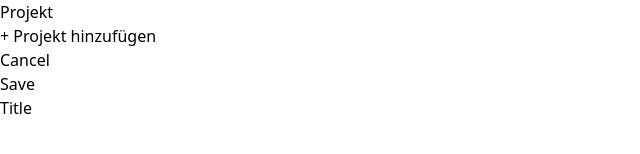
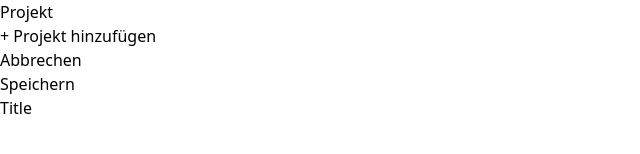
Before and after one commit to CAVEofKYRON/task-manager-sytem, a React (Vite) app: page / in a window 1280 px wide. Both pictures are taken after a click on the button "+ Projekt hinzufügen". Shown: the top 154 px of the page, without its empty margins (0-640 px from the left). Built offline with nearby package versions, Linux system fonts and the light colour scheme.

Commit message:
fix language

```diff
--- a/src/components/NewProject.jsx
+++ b/src/components/NewProject.jsx
@@ -43,7 +43,7 @@ function NewProject({ onAdd, onCancel }) {
         <menu className="flex items-center justify-end gap-4 my-4">
           <li>
             <button className="text-stone-800 hover:text-stone-950" onClick={onCancel}>
-              Cancel
+              Abbrechen
             </button>
           </li>
           <li>
@@ -51,7 +51,7 @@ function NewProject({ onAdd, onCancel }) {
               className="px-6 py-2 rounded-md bg-stone-950 text-stone-50 hover:bg-stone-700"
               onClick={handleSave}
             >
-              Save
+              Speichern
             </button>
           </li>
         </menu>
--- a/src/components/SelectedProject.jsx
+++ b/src/components/SelectedProject.jsx
@@ -1,7 +1,6 @@
 import Tasks from "./Tasks";
 
 function SelectedProject({project, tasks, onDelete, onAddTask, onDeleteTask}) {
-  console.log(project)
     const formattedDate = new Date(project.dueDate).toLocaleDateString('de-DE', {
         year: 'numeric',
         month: 'short',
```
